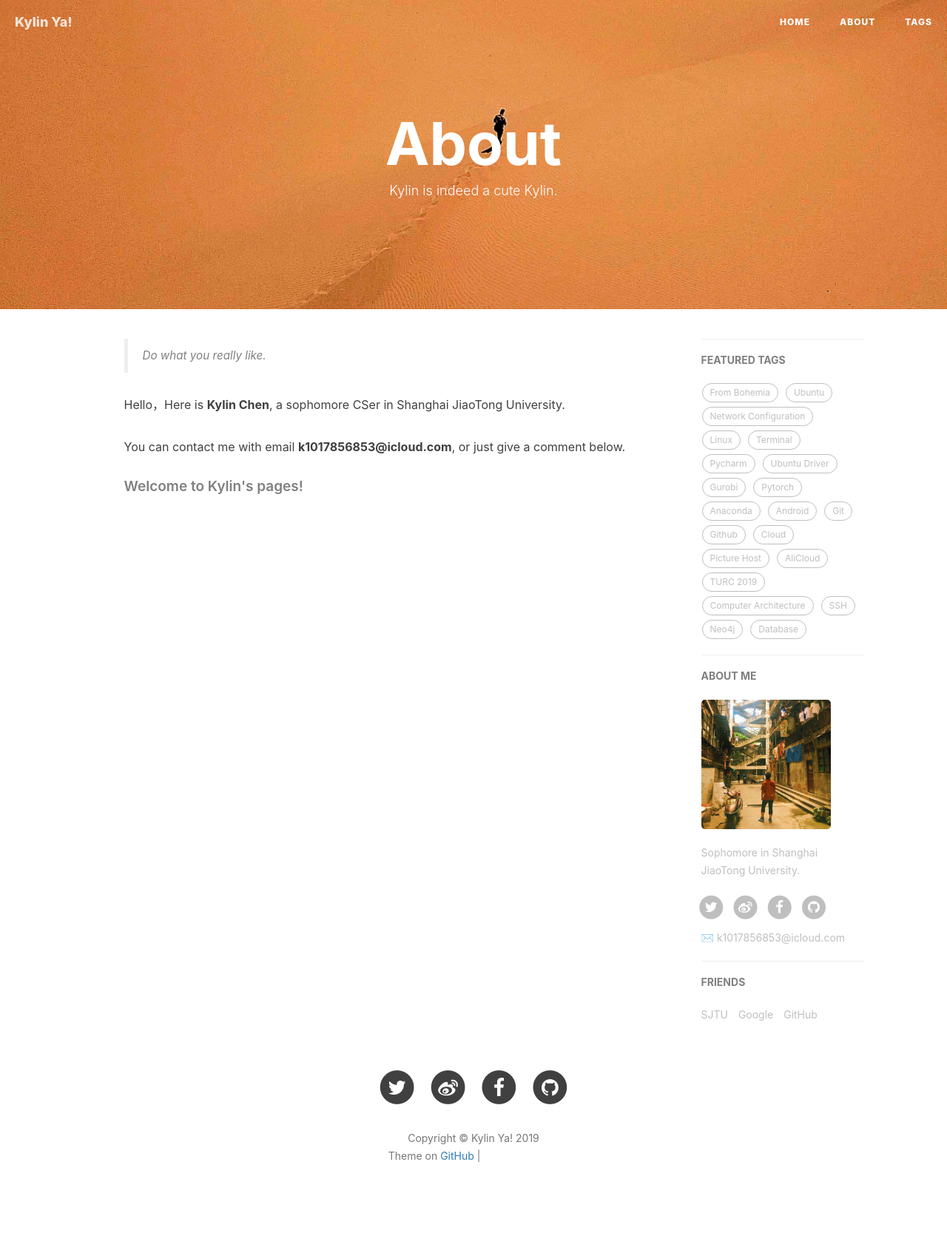
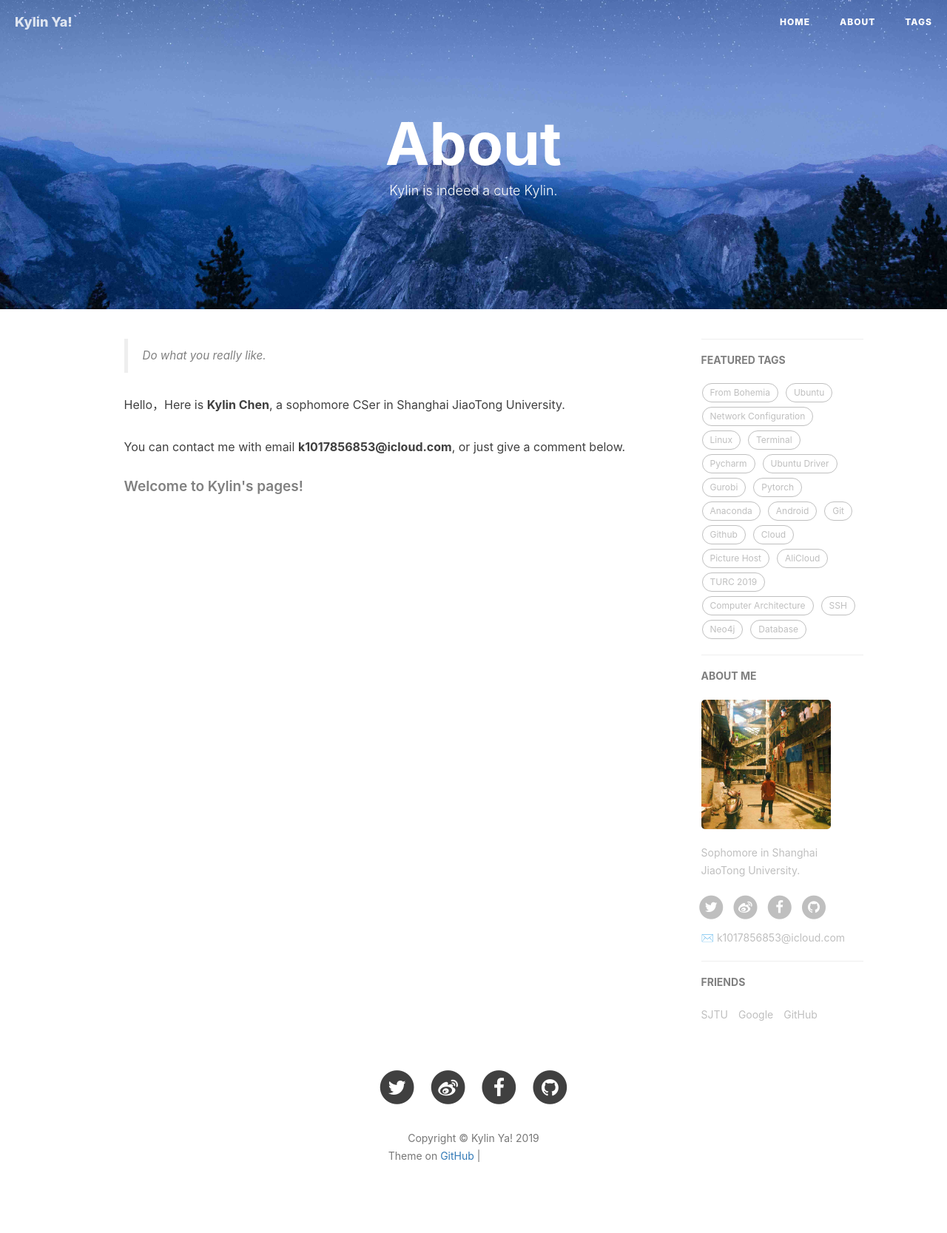
Before and after one commit to KylinC/KylinC.github.io, a Jekyll site: the page built from about.html, in a window 1280 px wide. Shown: the whole page at 74% size. Built offline with Jekyll 4.4.1, drawn with Linux system fonts in a browser that asks for light colours; nearby versions of some CDN libraries; comment, search, counter and statistics services are not loaded; grey boxes are pictures that could not be loaded.

Commit message:
add about

```diff
--- a/about.html
+++ b/about.html
@@ -2,7 +2,7 @@
 layout: page
 title: "About"
 description: "Kylin is indeed a cute Kylin."
-header-img: "img/bg-SOLO.jpg"
+header-img: "img/bg-landscape.jpg"
 ---
 
 <!-- Language Selector -->
--- a/tags.html
+++ b/tags.html
@@ -2,7 +2,7 @@
 title: Tags
 layout: default
 description: To find what you find...
-header-img: "img/bg-SOLO.jpg"
+header-img: "img/bg-landscape.jpg"
 ---
 
 <!-- Page Header -->
```
